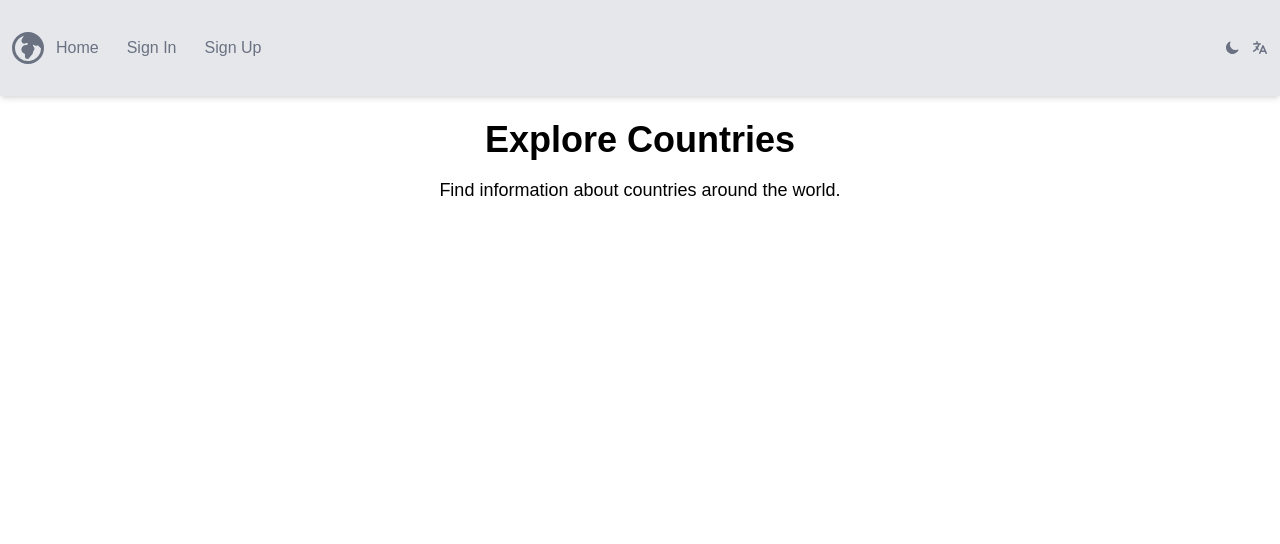
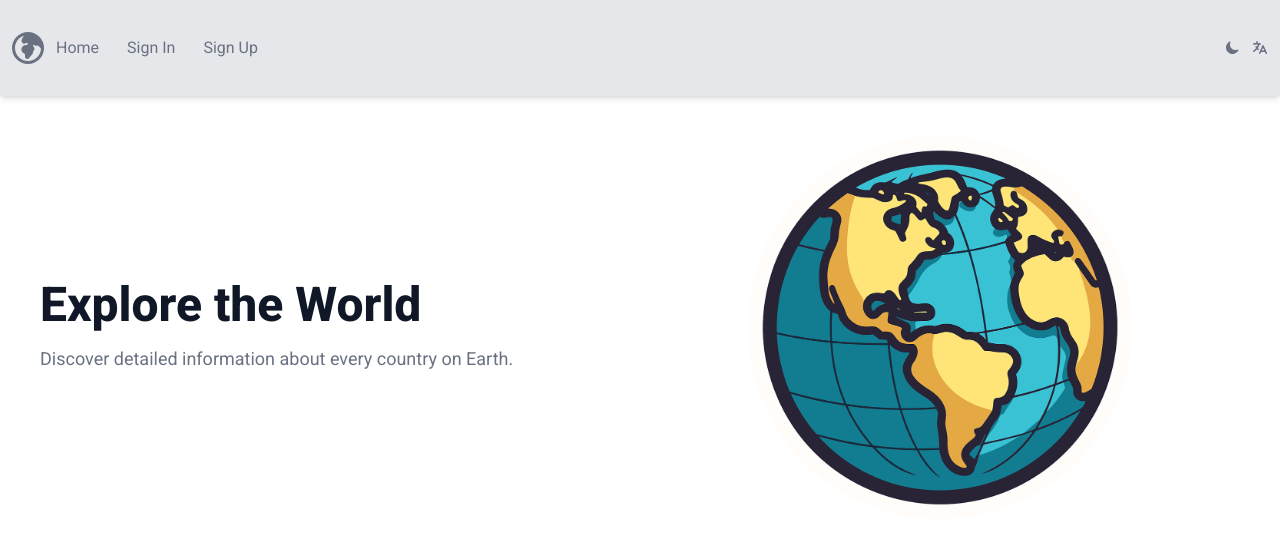
Before and after one commit to MWalczewski/country-explorer-app, a Next.js app: page /en in a window 1280 px wide. Shown: the top 544 px of the page. Built offline with nearby package versions, Linux system fonts and the light colour scheme.

Commit message:
adding hero section

```diff
--- a/src/app/[locale]/globals.css
+++ b/src/app/[locale]/globals.css
@@ -1,7 +1,3 @@
 @import "tailwindcss";
 
 @custom-variant dark (&:where(.dark, .dark *));
-
-body {
-  font-family: Arial, Helvetica, sans-serif;
-}
--- a/src/app/[locale]/layout.tsx
+++ b/src/app/[locale]/layout.tsx
@@ -3,7 +3,8 @@ import "./globals.css";
 import { Providers } from "./providers";
 import { loadMessages, routing } from "@/utils/intlUtils";
 import { notFound } from "next/navigation";
-import Navbar from "@/components/navbar";
+import Navbar from "@/components/common/navbar";
+import {Roboto} from "next/font/google"
 
 type Props = {
   children: React.ReactNode;
@@ -17,6 +18,10 @@ export const metadata: Metadata = {
   description: "Generated by create next app",
 };
 
+const roboto = Roboto({
+  subsets: ['latin'],
+})
+
 const LocaleLayout: React.FC<Props> = async ({ children, params }) => {
   const { locale } = await params;
 
@@ -27,7 +32,7 @@ const LocaleLayout: React.FC<Props> = async ({ children, params }) => {
   const messages = await loadMessages(locale);
 
   return (
-    <html lang={locale} suppressHydrationWarning>
+    <html lang={locale} className={roboto.className} suppressHydrationWarning>
       <body>
         <Providers locale={locale} messages={messages}>
           <Navbar />
--- a/src/app/[locale]/page.tsx
+++ b/src/app/[locale]/page.tsx
@@ -1,14 +1,11 @@
-'use client';
+import Hero from "@/components/home-page/hero";
 
-import { useTranslations } from "next-intl";
 
 export default function HomePage() {
-  const t = useTranslations("home");
 
   return (
-    <main className="flex flex-col items-center justify-center p-6">
-      <h1 className="text-4xl font-bold">{t("title")}</h1>
-      <p className="mt-4 text-lg">{t("description")}</p>
+    <main className="flex flex-col items-center justify-center p-6 bg-white dark:bg-gray-900">
+      <Hero />
     </main>
   );
 }
--- /dev/null
+++ b/src/components/home-page/Hero.tsx
@@ -0,0 +1,39 @@
+'use client';
+
+import { useTranslations } from "next-intl";
+import Image from 'next/image';
+
+
+const Hero = () => {
+    const t = useTranslations("home");
+
+
+    return (
+        <section className="w-full px-4 py-4 bg-white dark:bg-gray-900">
+            <div className="max-w-7xl mx-auto flex flex-col md:flex-row items-center justify-between">
+                {/* Left side: text */}
+                <div className="md:w-1/2 text-center md:text-left">
+                    <h1 className="text-4xl md:text-5xl font-extrabold text-gray-900 dark:text-white">
+                        {t("title")}
+                    </h1>
+                    <p className="mt-4 text-lg text-gray-500 dark:text-gray-400">
+                        {t("description")}
+                    </p>
+                </div>
+
+                {/* Right side: image */}
+                <div className="md:w-1/2 mt-10 md:mt-0 flex justify-center">
+                    <Image
+                        src="/images/globe-icon.png"
+                        alt="Globe Illustration"
+                        width={400}
+                        height={400}
+                        className="w-full max-w-sm"
+                    />
+                </div>
+            </div>
+        </section>
+    )
+}
+
+export default Hero
--- a/src/messages/en.json
+++ b/src/messages/en.json
@@ -1,7 +1,7 @@
 {
     "home": {
-        "description": "Find information about countries around the world.",
-        "title": "Explore Countries"
+        "description": "Discover detailed information about every country on Earth.",
+        "title": "Explore the World"
     },
     "languageSelect": {
         "en": "en",
--- a/src/messages/pl.json
+++ b/src/messages/pl.json
@@ -1,7 +1,7 @@
 {
     "home": {
-        "description": "Znajdź informacje o krajach na całym świecie.",
-        "title": "Odkrywaj Kraje"
+        "description": "Odkryj szczegółowe informacje o każdym kraju na Ziemi.",
+        "title": "Odkrywaj Świat"
     },
     "languageSelect": {
         "en": "en",
```
Also changed, not shown: public/images/globe-icon.png (added), src/components/common/language-select.tsx (renamed from src/components/language-select.tsx), src/components/common/navbar.tsx (renamed from src/components/navbar.tsx), src/components/common/theme-switch.tsx (renamed from src/components/theme-switch.tsx).
